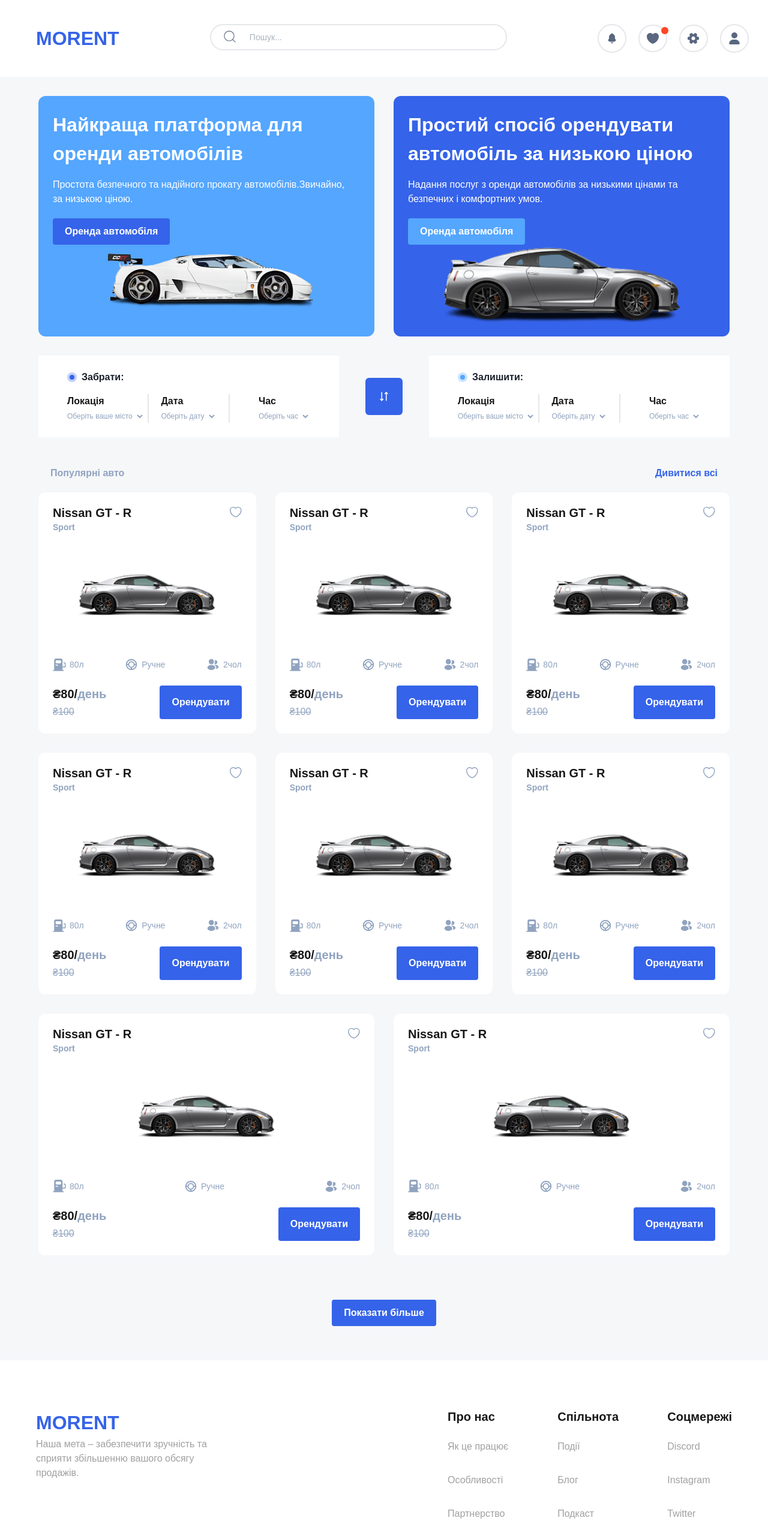
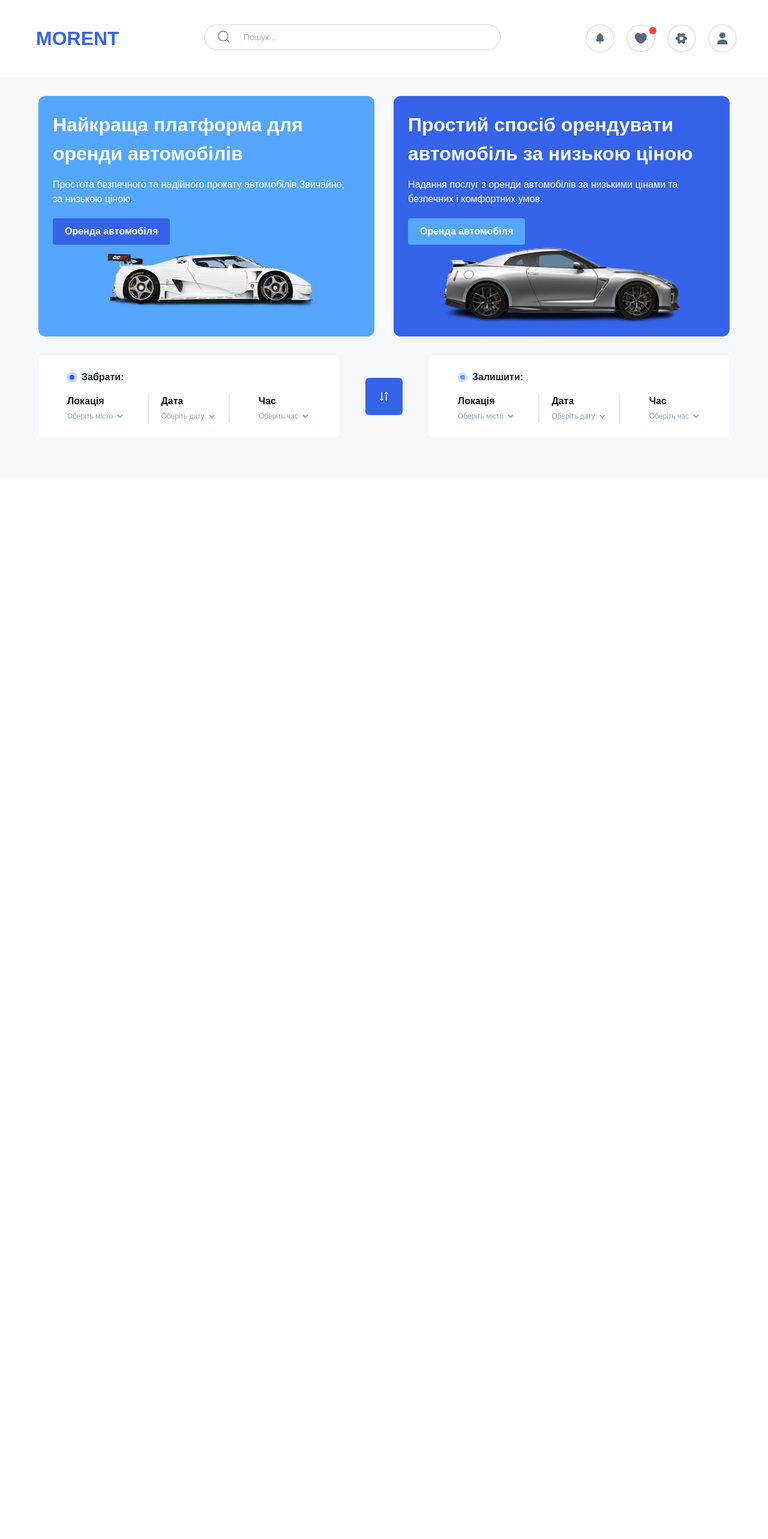
Before and after one commit to kostNai/morent-nextjs, a Next.js app: page / in a window 1280 px wide. Shown: the top 2566 px of the page at 60% size. After the commit the page ends 800 px from the top, so only its background shows below. Built offline with nearby package versions, Linux system fonts and the light colour scheme.

Commit message:
added response design to header, maincarcard and setcarlocation sections

```diff
--- a/src/app/layout.tsx
+++ b/src/app/layout.tsx
@@ -20,13 +20,13 @@ export default function RootLayout({
     children: React.ReactNode
 }>) {
     return (
-        <html lang='en'>
+        <html lang='en' className='min-w-screen'>
             <body
-                className={`${jakarta.variable}  antialiased flex flex-col min-h-screen`}
+                className={`${jakarta.variable}  antialiased flex flex-col min-h-screen min-w-screen`}
             >
                 <Header />
                 <main className='flex-1 bg-background-main'>{children}</main>
-                <Footer />
+                {/* <Footer /> */}
             </body>
         </html>
     )
--- a/src/app/page.tsx
+++ b/src/app/page.tsx
@@ -10,8 +10,8 @@ const carsInfo = carsData
 
 export default function Home() {
     return (
-        <div className='px-16'>
-            <section className='py-8 flex gap-8'>
+        <div className='px-16 max-xl:px-6'>
+            <section className='py-8 flex gap-8 max-xl:hidden'>
                 {carsInfo.map((car, indx) => (
                     <MainCarCard
                         key={indx}
@@ -22,14 +22,22 @@ export default function Home() {
                     />
                 ))}
             </section>
-            <section className='flex items-center'>
+            <section className='py-8 flex gap-8  max-xl:py-16 xl:hidden'>
+                <MainCarCard
+                    title='Найкраща платформа для оренди автомобілів'
+                    desc='Простота безпечного та надійного прокату автомобілів.Звичайно, за низькою ціною.'
+                    imagePath='/images/left-car.png'
+                    bgColor='#54a6ff'
+                />
+            </section>
+            <section className='flex items-center max-lg:flex-col max-lg:gap-4'>
                 <SetCarLocation title='Забрати:' bgDotColors='#3563E9' />
                 <button className='mx-11 w-fit h-fit p-[22px] bg-primary rounded-md shrink-0 cursor-pointer transition-opacity duration-300 hover:opacity-80'>
                     <TbArrowsDownUp size={18} color='white' />
                 </button>
                 <SetCarLocation title='Залишити:' bgDotColors='#54A6FF' />
             </section>
-            <section className='pb-[57px]'>
+            {/* <section className='pb-[57px]'>
                 <div className='pt-12  px-5 w-full flex justify-between'>
                     <p className='text-text-secondary-light font-semibold'>
                         Популярні авто
@@ -123,7 +131,7 @@ export default function Home() {
                 <div className='mt-[74px] w-full flex justify-center'>
                     <RentalBtn title='Показати більше' />
                 </div>
-            </section>
+            </section> */}
         </div>
     )
 }
--- a/src/components/footer/Footer.tsx
+++ b/src/components/footer/Footer.tsx
@@ -23,7 +23,7 @@ export default function Footer() {
                         <ul className='mt-6 flex flex-col gap-8'>
                             <li>
                                 <Link
-                                    className='text-text-footer-secondary opacity-40'
+                                    className='text-text-footer-secondary opacity-40 transition-opacity duration-300 hover:opacity-80'
                                     href='/'
                                 >
                                     Як це працює
@@ -31,7 +31,7 @@ export default function Footer() {
                             </li>
                             <li>
                                 <Link
-                                    className='text-text-footer-secondary opacity-40'
+                                    className='text-text-footer-secondary opacity-40 transition-opacity duration-300 hover:opacity-80'
                                     href='/'
                                 >
                                     Особливості
@@ -39,7 +39,7 @@ export default function Footer() {
                             </li>
                             <li>
                                 <Link
-                                    className='text-text-footer-secondary opacity-40'
+                                    className='text-text-footer-secondary opacity-40 transition-opacity duration-300 hover:opacity-80'
                                     href='/'
                                 >
                                     Партнерство
@@ -47,7 +47,7 @@ export default function Footer() {
                             </li>
                             <li>
                                 <Link
-                                    className='text-text-footer-secondary opacity-40'
+                                    className='text-text-footer-secondary opacity-40 transition-opacity duration-300 hover:opacity-80'
                                     href='/'
                                 >
                                     Ділові відносини
@@ -60,7 +60,7 @@ export default function Footer() {
                         <ul className='mt-6 flex flex-col gap-8'>
                             <li>
                                 <Link
-                                    className='text-text-footer-secondary opacity-40'
+                                    className='text-text-footer-secondary opacity-40 transition-opacity duration-300 hover:opacity-80'
                                     href='/'
                                 >
                                     Події
@@ -68,7 +68,7 @@ export default function Footer() {
                             </li>
                             <li>
                                 <Link
-                                    className='text-text-footer-secondary opacity-40'
+                                    className='text-text-footer-secondary opacity-40 transition-opacity duration-300 hover:opacity-80'
                                     href='/'
                                 >
                                     Блог
@@ -76,7 +76,7 @@ export default function Footer() {
                             </li>
                             <li>
                                 <Link
-                                    className='text-text-footer-secondary opacity-40'
+                                    className='text-text-footer-secondary opacity-40 transition-opacity duration-300 hover:opacity-80'
                                     href='/'
                                 >
                                     Подкаст
@@ -84,7 +84,7 @@ export default function Footer() {
                             </li>
                             <li>
                                 <Link
-                                    className='text-text-footer-secondary opacity-40'
+                                    className='text-text-footer-secondary opacity-40 transition-opacity duration-300 hover:opacity-80'
                                     href='/'
                                 >
                                     Запросити друга
@@ -97,7 +97,7 @@ export default function Footer() {
                         <ul className='mt-6 flex flex-col gap-8'>
                             <li>
                                 <Link
-                                    className='text-text-footer-secondary opacity-40'
+                                    className='text-text-footer-secondary opacity-40 transition-opacity duration-300 hover:opacity-80'
                                     href='/'
                                 >
                                     Discord
@@ -105,7 +105,7 @@ export default function Footer() {
                             </li>
                             <li>
                                 <Link
-                                    className='text-text-footer-secondary opacity-40'
+                                    className='text-text-footer-secondary opacity-40 transition-opacity duration-300 hover:opacity-80'
                                     href='/'
                                 >
                                     Instagram
@@ -113,7 +113,7 @@ export default function Footer() {
                             </li>
                             <li>
                                 <Link
-                                    className='text-text-footer-secondary opacity-40'
+                                    className='text-text-footer-secondary opacity-40 transition-opacity duration-300 hover:opacity-80'
                                     href='/'
                                 >
                                     Twitter
@@ -121,7 +121,7 @@ export default function Footer() {
                             </li>
                             <li>
                                 <Link
-                                    className='text-text-footer-secondary opacity-40'
+                                    className='text-text-footer-secondary opacity-40 transition-opacity duration-300 hover:opacity-80'
                                     href='/'
                                 >
                                     Facebook
--- a/src/components/header/Header.tsx
+++ b/src/components/header/Header.tsx
@@ -1,3 +1,4 @@
+'use client'
 import Image from 'next/image'
 import Link from 'next/link'
 import Bell from '../../../public/icons/bell.svg'
@@ -5,10 +6,13 @@ import Heart from '../../../public/icons/heart-fill.svg'
 import Settings from '../../../public/icons/settings.svg'
 import { FaUser } from 'react-icons/fa6'
 import { CiSearch } from 'react-icons/ci'
+import { useState } from 'react'
 
 export default function Header() {
+    const [isMenuOpen, setIsMenuOpen] = useState<boolean>(false)
+
     return (
-        <header className='pl-15 pr-8 py-10 flex justify-between'>
+        <header className='relative w-full pl-15 pr-8 py-10 flex justify-between gap-4 max-lg:px-6 max-sm:pb-24'>
             <div>
                 <Link
                     href='/'
@@ -17,24 +21,30 @@ export default function Header() {
                     Morent
                 </Link>
             </div>
-            <div>
-                <div className='relative'>
+            <div className='max-lg:w-full max-sm:absolute max-sm:bottom-6 max-sm:left-0  '>
+                <div className='relative w-full  max-sm:px-6'>
                     <input
                         type='text'
-                        className='w-[495px] py-2.5 pl-16 rounded-4xl border-2 border-solid border-gray-200 text-secondary font-medium text-sm focus:border-secondary focus:outline-0'
+                        className='w-[495px] py-2.5 pl-16 rounded-4xl border-2 border-solid border-gray-200 text-secondary font-medium text-sm focus:border-secondary focus:outline-0 max-lg:w-full max-sm:rounded-xl'
                         placeholder='Пошук...'
                     />
                     <CiSearch
                         size={26}
-                        className='absolute top-2 left-5 text-secondary'
+                        className='absolute top-2 left-5 text-secondary max-sm:left-12'
                     />
                 </div>
             </div>
-            <div className='flex items-center gap-5'>
-                <div className='flex items-center justify-center rounded-full p-3 border-2 border-solid border-gray-200'>
+            <div className='flex items-center gap-5 shrink-0'>
+                <Link
+                    href='/'
+                    className='flex items-center justify-center rounded-full p-3 border-2 border-solid border-gray-200 cursor-pointer transition-colors duration-300 hover:bg-gray-200 max-lg:hidden'
+                >
                     <Image src={Bell} alt='heart icon' width={20} height={20} />
-                </div>
-                <div className='relative flex items-center justify-center rounded-full p-3 border-2 border-solid border-gray-200'>
+                </Link>
+                <Link
+                    href='/'
+                    className='relative flex items-center justify-center rounded-full p-3 border-2 border-solid border-gray-200 cursor-pointer transition-colors duration-300 hover:bg-gray-200 max-lg:hidden'
+                >
                     <Image
                         src={Heart}
                         alt='notifications ison'
@@ -42,17 +52,70 @@ export default function Header() {
                         height={20}
                     />
                     <div className='absolute top-0.5 -right-1 w-3 h-3 rounded-full bg-notifications'></div>
-                </div>
-                <div className='flex items-center justify-center rounded-full p-3 border-2 border-solid border-gray-200'>
+                </Link>
+                <Link
+                    href='/'
+                    className='flex items-center justify-center rounded-full p-3 border-2 border-solid border-gray-200 cursor-pointer transition-colors duration-300 hover:bg-gray-200 max-lg:hidden'
+                >
                     <Image
                         src={Settings}
                         alt='settings icon'
                         width={20}
                         height={20}
                     />
+                </Link>
+                <div className='relative flex z-20 items-center justify-center bg-white rounded-full p-3 border-2 border-solid border-gray-200 cursor-pointer transition-colors duration-300 hover:bg-gray-200 max-lg:hidden'>
+                    <FaUser
+                        className='text-secondary relative z-50 '
+                        size={20}
+                    />
                 </div>
-                <div className='flex items-center justify-center rounded-full p-3 border-2 border-solid border-gray-200'>
-                    <FaUser className='text-secondary' size={20} />
+                <div className='relative'>
+                    <div className='relative flex z-20 items-center justify-center bg-white rounded-full p-3 border-2 border-solid border-gray-200 cursor-pointer transition-colors duration-300 hover:bg-gray-200 lg:hidden'>
+                        <FaUser
+                            className='text-secondary relative z-50 '
+                            size={20}
+                            onClick={() => setIsMenuOpen(!isMenuOpen)}
+                        />
+                    </div>
+                    {isMenuOpen && (
+                        <div className='absolute -top-3 left-0 pt-16 pb-3  flex flex-col gap-5 lg:hidden'>
+                            <Link
+                                href='/'
+                                className='mt-3 flex items-center justify-center rounded-full p-3 bg-white border-2 border-solid border-gray-200 cursor-pointer transition-colors duration-300 hover:bg-gray-200 '
+                            >
+                                <Image
+                                    src={Bell}
+                                    alt='heart icon'
+                                    width={20}
+                                    height={20}
+                                />
+                            </Link>
+                            <Link
+                                href='/'
+                                className='relative z-0 flex items-center justify-center rounded-full p-3 bg-white border-2 border-solid border-gray-200 cursor-pointer transition-colors duration-300 hover:bg-gray-200 '
+                            >
+                                <Image
+                                    src={Heart}
+                                    alt='notifications ison'
+                                    width={20}
+                                    height={20}
+                                />
+                                <div className='absolute top-0.5 -right-1 w-3 h-3 rounded-full bg-notifications'></div>
+                            </Link>
+                            <Link
+                                href='/'
+                                className='flex items-center justify-center rounded-full p-3 bg-white border-2 border-solid border-gray-200 cursor-pointer transition-colors duration-300 hover:bg-gray-200 '
+                            >
+                                <Image
+                                    src={Settings}
+                                    alt='settings icon'
+                                    width={20}
+                                    height={20}
+                                />
+                            </Link>
+                        </div>
+                    )}
                 </div>
             </div>
         </header>
--- a/src/components/mainCarCard/MainCarCard.tsx
+++ b/src/components/mainCarCard/MainCarCard.tsx
@@ -14,7 +14,6 @@ export default function MainCarCard({
     imagePath,
     bgColor,
 }: Props) {
-    console.log(bgColor)
     return (
         <article
             className='flex-1 p-6 rounded-xl'
--- a/src/components/setCarLocation/SetCarLocation.tsx
+++ b/src/components/setCarLocation/SetCarLocation.tsx
@@ -5,7 +5,7 @@ type Props = {
 
 export default function SetCarLocation({ title, bgDotColors }: Props) {
     return (
-        <article className='flex-1 flex py-6 px-12 flex-col gap-4 bg-white'>
+        <article className='flex-1 flex py-6 px-12 flex-col gap-4 bg-white rounded-md max-lg:w-full max-lg:px-4 '>
             <div className='flex items-center gap-2 '>
                 <div className='relative w-fit h-fit'>
                     <div
@@ -21,21 +21,25 @@ export default function SetCarLocation({ title, bgDotColors }: Props) {
             </div>
             <div>
                 <ul className='flex justify-between'>
-                    <li className='flex-1 flex flex-col items-center'>
-                        <div className='w-full'>
-                            <h4 className='font-bold'>Локація</h4>
+                    <li className='flex-1 flex flex-col items-center '>
+                        <div className='w-full max-lg:flex max-lg:flex-col  max-lg:items-center max-lg:justify-center'>
+                            <h4 className='font-bold max-sm:text-center'>
+                                Локація
+                            </h4>
                             <label
                                 htmlFor=''
                                 className='text-xs text-text-secondary-light mt-2'
                             >
-                                Оберіть ваше місто
+                                Оберіть місто
                                 <select name='' id=''></select>
                             </label>
                         </div>
                     </li>
-                    <li className='flex-1 shrink-0 flex flex-col  items-center border-x-2 border-x-solid border-x-gray-200'>
-                        <div>
-                            <h4 className='font-bold'>Дата</h4>
+                    <li className='flex-1 shrink-0 flex flex-col  items-center border-x-2 border-x-solid border-x-gray-200 '>
+                        <div className='max-lg:w-full max-lg:flex max-lg:flex-col  max-lg:items-center max-lg:justify-center'>
+                            <h4 className='font-bold max-sm:text-center'>
+                                Дата
+                            </h4>
                             <label
                                 htmlFor=''
                                 className='text-xs text-text-secondary-light mt-2'
@@ -46,11 +50,13 @@ export default function SetCarLocation({ title, bgDotColors }: Props) {
                         </div>
                     </li>
                     <li className='flex-1 flex flex-col items-end'>
-                        <div>
-                            <h4 className='font-bold'>Час</h4>
+                        <div className='max-lg:w-full max-lg:flex max-lg:flex-col  max-lg:items-center max-lg:justify-center'>
+                            <h4 className='font-bold max-sm:text-center'>
+                                Час
+                            </h4>
                             <label
                                 htmlFor=''
-                                className='text-xs text-text-secondary-light mt-2'
+                                className='text-xs text-text-secondary-light mt-2 '
                             >
                                 Оберіть час
                                 <select name='' id=''></select>
--- a/src/components/ui/RentalBtn.tsx
+++ b/src/components/ui/RentalBtn.tsx
@@ -6,7 +6,7 @@ type Props = {
 export default function RentalBtn({ title, bgColor = '#3563e9' }: Props) {
     return (
         <button
-            className='text-white font-semibold px-5 py-2.5 rounded-sm cursor-pointer'
+            className='text-white font-semibold px-5 py-2.5 rounded-sm cursor-pointer transition-opacity duration-300 hover:opacity-80'
             style={{ backgroundColor: bgColor }}
         >
             {title}
```
Also changed, not shown: tsconfig.json (indentation only).
